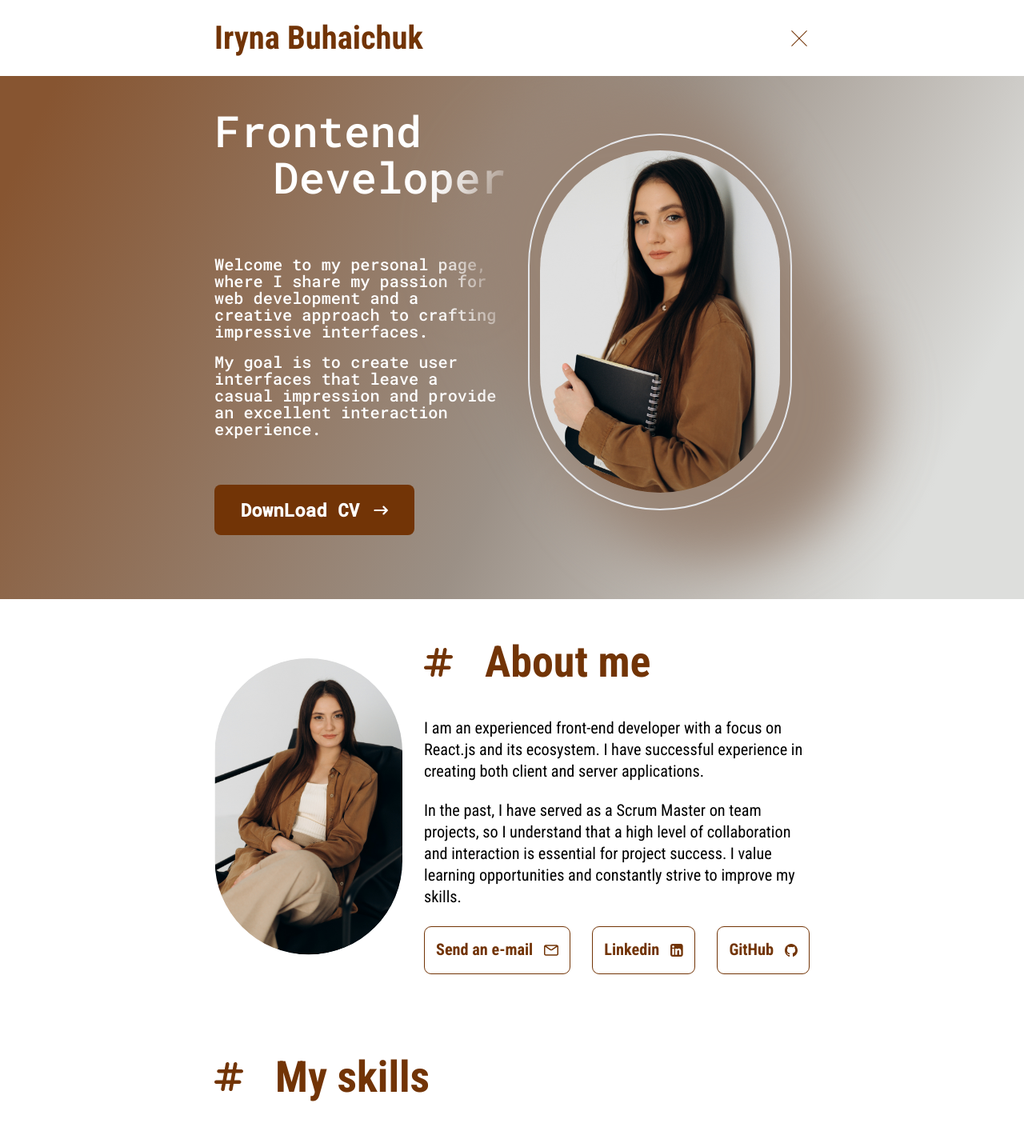
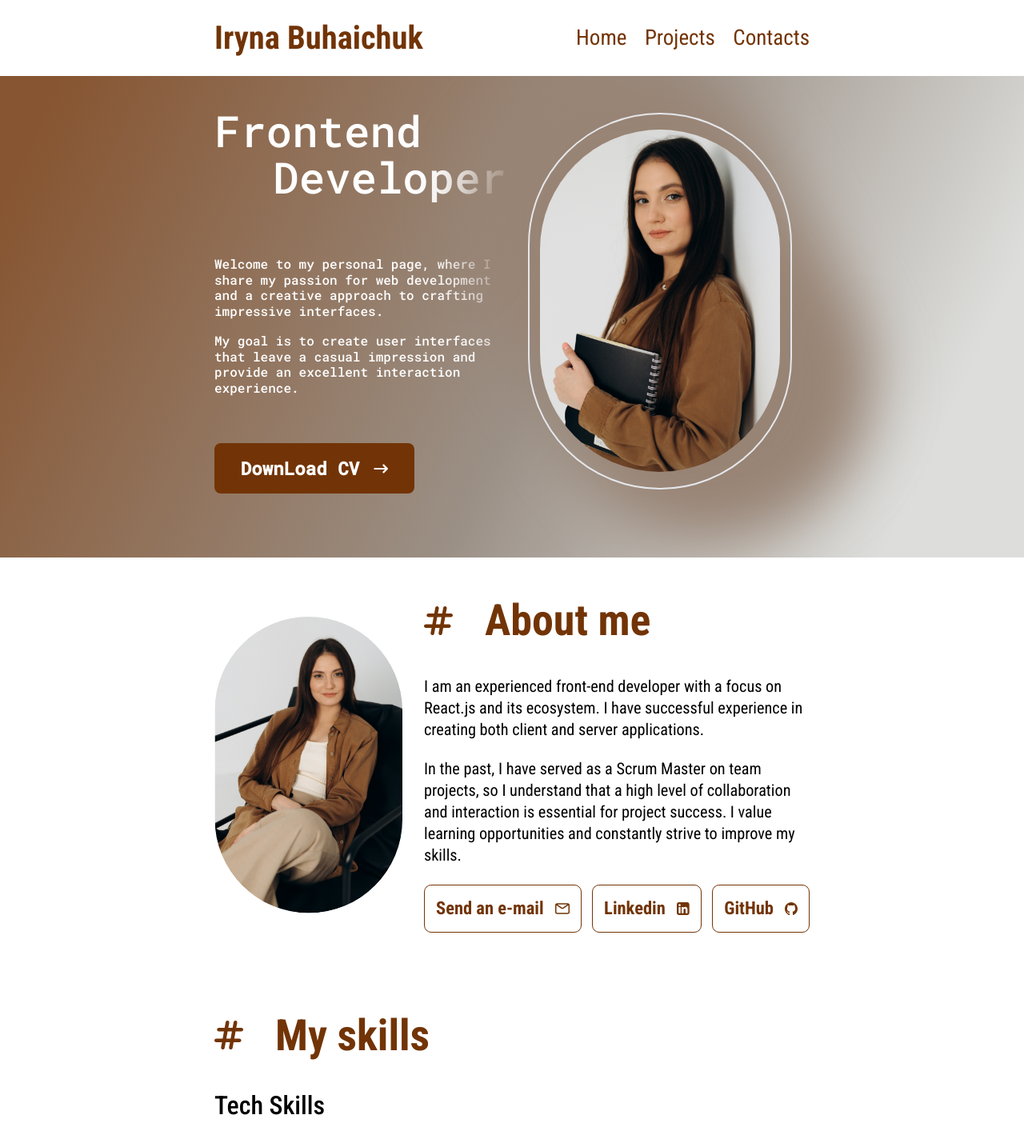
Before and after one commit to Ira-Bughaichuk/portfolio, a Next.js app: page / in a window 1280 px wide. Shown: the top 1419 px of the page at 80% size. Built offline with nearby package versions, Linux system fonts and the light colour scheme; a web font is replaced by a local one.

Commit message:
add screen extension 744px to sections

```diff
--- a/src/app/page.tsx
+++ b/src/app/page.tsx
@@ -18,7 +18,7 @@ export default function Home() {
         <About />
         <Skills />
         <Offer />
-        <Projects />
+        {/* <Projects /> */}
         <Education />
         <Languages />
         <Contacts />
--- a/src/components/Buttons/Buttons.tsx
+++ b/src/components/Buttons/Buttons.tsx
@@ -7,8 +7,10 @@ export type IButtonsProps = {
 }
 export default function Buttons({title, path, children}: IButtonsProps) {
   return (
-    <Link href={path} className='font-roboto
+    <Link href={path} className='font-roboto w-full text-color-accent-primary border-[1px] border-solid border-color-btn-primary
     transition duration-500 ease-in-out hover:bg-color-btn-secondary focus:bg-color-btn-primary hover:border-color-btn-secondary focus:border-color-btn-primary hover:text-color-secondary focus:text-color-secondary
-    w-full text-color-accent-primary border-[1px] border-solid border-color-btn-primary text-lg not-italic font-bold leading-[21.6px] py-[14px] px-2 md:py-4 md:px-[14px] xl:px-5 rounded-lg bg-transparent flex items-center justify-center gap-2 md:gap-[14px] xl:gap-[18px]'>{title} {children}</Link>
+    text-lg not-italic font-bold leading-[21.6px] py-[14px] px-2 mm:text-[15px] mm:leading-[18px] mm:py-4 mm:px-[14px] md:leading-[21.6px] md:text-xl xl:px-5 xl:leading-6 rounded-lg bg-transparent flex items-center justify-center gap-2 mm:gap-[14px] xl:gap-[18px]'>
+      {title}{children}
+       </Link>
   )
 }
--- a/src/components/MenuOverlay/MenuOverlay.tsx
+++ b/src/components/MenuOverlay/MenuOverlay.tsx
@@ -11,15 +11,15 @@ export type IMenuOverlayProps = {
 export default function MenuOverlay({ open, handlerToggle }: IMenuOverlayProps) {
   return (
     <div className={`fixed z-20 top-0 left-0 duration-500 transition ease-in-out ${open ? "left-0" : "left-[-100%]"} w-full h-full navigation-gradient overflow-y-auto`}>
-        <div className="absolute top-4 right-4 md:top-5 md:right-5">
+        <div className="absolute top-4 right-4 mm:top-5 mm:right-5">
         <ButtonNav handlerToggle={handlerToggle} open={open} />
         </div>
 
-    <div className="px-4 py-[44px] md:px-[40px] flex flex-col md:flex-row gap-[30px] md:gap-[62px]">
-      <div className="flex flex-col md:flex-row-reverse gap-[30px] md:gap-[62px]">
+    <div className="px-4 py-[44px] mm:px-[40px] flex flex-col mm:flex-row gap-[30px] mm:gap-[62px]">
+      <div className="flex flex-col mm:flex-row-reverse gap-[30px] mm:gap-[62px]">
         <div className="flex flex-col gap-[30px]">
           <Logo />
-          <h2 className="md:w-[325px] text-4xl not-italic font-medium leading-[43.2px] md:text-5xl md:leading-[57.6px] xl:text-8xl xl:leading-[115.2px] text-color-secondary">
+          <h2 className="mm:w-[325px] text-4xl not-italic font-medium leading-[43.2px] mm:text-5xl mm:leading-[57.6px] xl:text-8xl xl:leading-[115.2px] text-color-secondary">
             Frontend <span className="w-full flex justify-end">Developer</span>
           </h2>
         </div>
--- a/src/components/NavLink/NavLink.tsx
+++ b/src/components/NavLink/NavLink.tsx
@@ -4,6 +4,6 @@ import { INavLinkProps } from '@/utils/types';
 
 export default function NavLink({path, title} : INavLinkProps) {
   return (
-    <Link href={path} className="text-xl font-medium leading-6 not-italic text-color-secondary xl:text-color-accent-primary xl:text-2xl xl:text-color-text-primary xl:font-normal">{title}</Link>
+    <Link href={path} className="text-xl font-medium leading-6 not-italic text-color-secondary md:text-color-accent-primary md:text-2xl md:text-color-text-primary md:font-normal">{title}</Link>
   )
 }
--- a/src/components/Navbar/Navbar.tsx
+++ b/src/components/Navbar/Navbar.tsx
@@ -4,8 +4,8 @@ import { navLinks } from './../../utils/Data/navLink';
 
 export default function Navbar() {
   return (
-    <nav className="hidden xl:block " id="navbar">
-      <ul className="flex flex-col gap-6 xl:flex-row xl:gap-5">
+    <nav className="hidden md:block " id="navbar">
+      <ul className="flex flex-col gap-6 md:flex-row md:gap-5">
         {navLinks.map(({ path, title }, index) => (
           <li key={index}><NavLink path={path} title={title}/></li>
         ))}
--- a/src/sections/Contacts/Contacts.tsx
+++ b/src/sections/Contacts/Contacts.tsx
@@ -7,7 +7,7 @@ export default function Contacts() {
   return (
     <section className="section">
         <div className="container mx-auto">
-        <Title title={"What I Offer"} />
+        <Title title={"Contacts"} />
         <div className='flex flex-col gap-[30px] mm:gap-[40px]'>
             <ContactsInfo />
             <div className='flex flex-col items-center font-condensed'>
--- a/src/sections/Header/Header.tsx
+++ b/src/sections/Header/Header.tsx
@@ -36,7 +36,7 @@ export default function Header() {
         <div className="flex justify-between items-center">
           <Logo />
           <Navbar />
-          <div className='block xl:hidden'>
+          <div className='block md:hidden'>
           { !isOpen ?  <ButtonNav handlerToggle={handlerToggle} open={isOpen} /> : null}
           </div>
         </div>
--- a/src/sections/Hero/Hero.tsx
+++ b/src/sections/Hero/Hero.tsx
@@ -4,49 +4,48 @@ import Arrow from '../../../public/icons/arrow.svg';
 
 export default function Hero() {
   return (
-    <section className="overflow-hidden hero-gradient w-full pt-[33px] pb-[40px] md:pt-[40px] md:pb-[80px] xl:pt-[25px] xl:pb-[50px]">
+    <section className="overflow-hidden hero-gradient w-full pt-[33px] pb-[40px] mm:pt-[40px] mm:pb-[80px] xl:pt-[25px] xl:pb-[50px]">
       <div className="container">
-        <div className="flex flex-col md:flex-row-reverse items-center gap-6 xl:gap-[27px] ">
-        <div className="flex-1 md:flex-initial md:w-[352px] xl:w-[550px] relative">
-          <div className='absolute md:w-[400px] md:h-[623px] xl:w-[519px] xl:h-[810px] transform -rotate-[29.029deg] bg-color-bg-secondary xl:rounded-[810px] md:rounded-[623px] filter blur-[35px] -translate-x-1/2 -translate-y-1/2 top-1/2 left-1/2'></div>
+        <div className="flex flex-col mm:flex-row-reverse items-center gap-6 xl:gap-[27px] ">
+        <div className="flex-1 mm:flex-initial mm:w-[352px] xl:w-[550px] relative">
+          <div className='absolute mm:w-[400px] mm:h-[623px] xl:w-[519px] xl:h-[810px] transform -rotate-[29.029deg] bg-color-bg-secondary xl:rounded-[810px] mm:rounded-[623px] filter blur-[35px] -translate-x-1/2 -translate-y-1/2 top-1/2 left-1/2'></div>
             {/* for mobile */}
-            <div className="relative block md:hidden">
-            <h1 className="font-mono absolute top-1/2 -left-[90%] w-[372px] text-center transform -rotate-[90deg] text-color-secondary text-4xl not-italic font-medium leading-[43.2px]">Frontend <span className="w-full flex justify-end">Developer</span></h1>
-            <div className="z-10 relative w-[260px] h-[372px] md:w-[330px] md:h-[471px] xl:w-[550px] xl:h-[786px] overflow-hidden rounded-full border-[2px] border-solid">
+            <div className="block relative mm:hidden">
+            <h1 className="font-mono absolute top-1/2  w-[302px] -left-[95%] text-center transform -rotate-[90deg] text-color-secondary text-4xl not-italic font-medium leading-[43.2px]">Frontend <span className="w-full flex justify-end">Developer</span></h1>
+              <div className="z-10 relative w-[210px] h-[332px] mm:w-[330px] mm:h-[471px] xl:w-[550px] xl:h-[786px] overflow-hidden rounded-full border-[2px] border-solid">
                 <Image
                   src={profileMe}
                   alt="Iryna Buhaichuk"
                   width={497}
                   height={710}
                   priority
-                // sizes="(max-width: 767px) 240px, (max-width: 1279px) 300px, 496px"
-                className="w-[240px] h-[343px] md:w-[300px] md:h-[428px] xl:w-[496px] xl:h-[709px] object-cover absolute transform -translate-x-1/2 -translate-y-1/2 top-1/2 left-1/2  rounded-full"
+                  className="w-[240px] h-[343px] mm:w-[300px] mm:h-[428px] xl:w-[496px] xl:h-[709px] object-cover absolute transform -translate-x-1/2 -translate-y-1/2 top-1/2 left-1/2  rounded-full"
                 />
               </div>
             </div>
+
              {/* for tablet and desktop */}
-            <div className="hidden md:block z-10 relative w-[260px] h-[372px] md:w-[330px] md:h-[471px] xl:w-[550px] xl:h-[786px] overflow-hidden rounded-full border-[2px] border-solid">
+            <div className="hidden mm:block z-10 relative w-[260px] h-[372px] mm:w-[330px] mm:h-[471px] xl:w-[550px] xl:h-[786px] overflow-hidden rounded-full border-[2px] border-solid">
               <Image
                 src={profileMe}
                 alt="Iryna Buhaichuk"
                 width={497}
                 height={710}
-                // sizes="(max-width: 767px) 240px, (max-width: 1279px) 300px, 496px"
-                className="w-[240px] h-[343px] md:w-[300px] md:h-[428px] xl:w-[496px] xl:h-[709px] object-cover absolute transform -translate-x-1/2 -translate-y-1/2 top-1/2 left-1/2  rounded-full"
+                className="w-[240px] h-[343px] mm:w-[300px] mm:h-[428px] xl:w-[496px] xl:h-[709px] object-cover absolute transform -translate-x-1/2 -translate-y-1/2 top-1/2 left-1/2  rounded-full"
               />
             </div>
           </div>
 
-          <div className="font-mono text-color-secondary flex-1  md:flex-auto">
-            <h1 className="font-mono hidden md:block mb-[70px] text-4xl not-italic font-medium leading-[43.2px] md:text-5xl md:leading-[57.6px] xl:text-8xl xl:leading-[115.2px]">Frontend <span className="w-full flex justify-end">Developer</span></h1>
-            <div className="mb-[34px] md:mb-[60px] flex flex-col gap-5 md:gap-4 xl:gap-[30px] leading-[19.5px] md:leading-[20.8px] xl:leading-[26px]">
-              <p className='md:w-[361px] xl:w-[535px]'>
+          <div className="font-mono text-color-secondary flex-1  mm:flex-auto">
+            <h1 className="font-mono hidden mm:block mb-[70px] text-4xl not-italic font-medium leading-[43.2px] mm:text-5xl mm:leading-[57.6px] xl:text-8xl xl:leading-[115.2px]">Frontend <span className="w-full flex justify-end">Developer</span></h1>
+            <div className="mb-[34px] mm:mb-[60px] flex flex-col gap-5 mm:gap-4 xl:gap-[30px] text-[15px] leading-[19.5px] mm:text-[16px] mm:leading-[20.8px]xl:text-xl xl:leading-[26px]">
+              <p className='mm:w-[320px] md:w-[361px] xl:w-[535px]'>
                 Welcome to my personal page, where I share my passion for web
                 development and a creative approach to crafting impressive
                 interfaces.
               </p>
               <div className="xl:w-full xl:flex xl:justify-end">
-              <p className="md:w-[361px] xl:w-[535px]">
+              <p className="mm:w-[320px] md:w-[361px] xl:w-[535px]">
                 My goal is to create user interfaces that leave a casual
                 impression and provide an excellent interaction experience.
               </p>
--- a/tailwind.config.ts
+++ b/tailwind.config.ts
@@ -17,7 +17,7 @@ const config: Config = {
       md: "834px", //768
       xl: "1440px",
 
-      smOnly: { max: "832.98px" }, //767.98
+      smOnly: { max: "833.98px" }, //767.98
       // mdOnly: { min: "768px", max: "1279.98px" },
        notXl: { max: "1439.98px" },
     },
```
Lines whose indentation alone changed are shown as unchanged.
